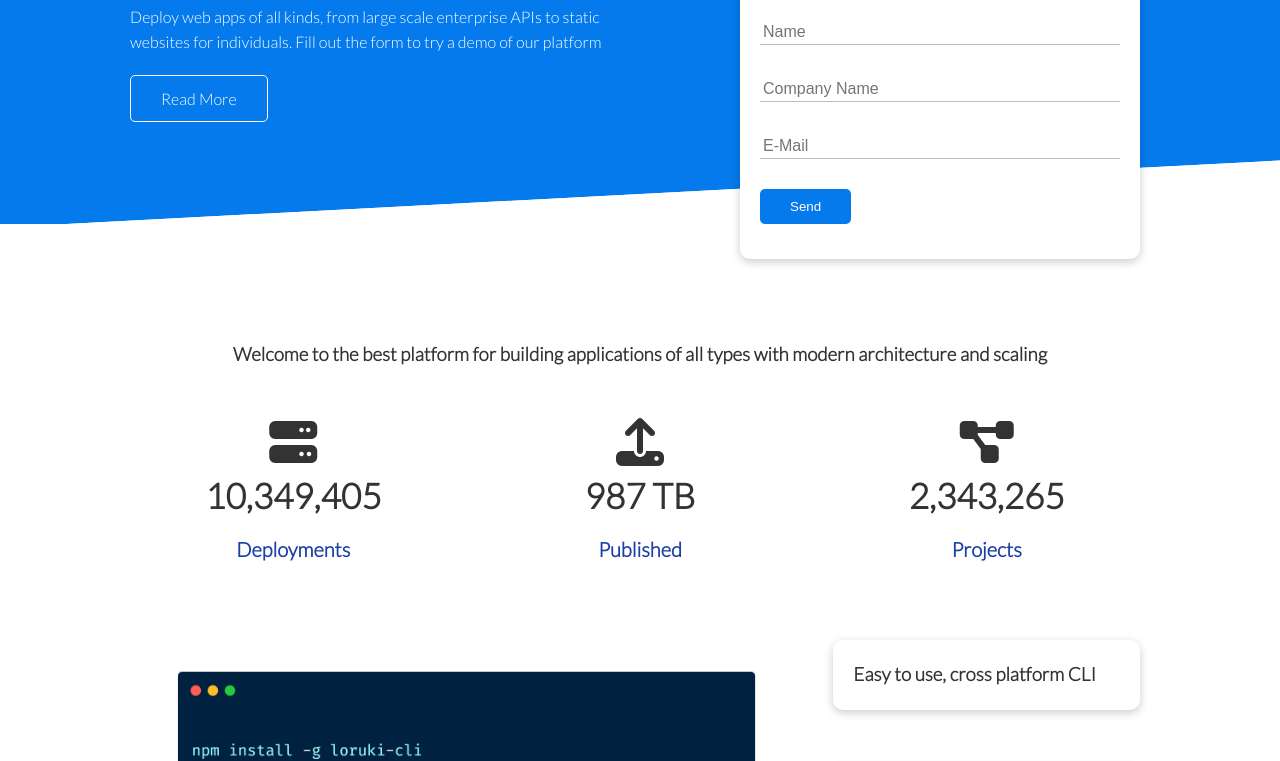
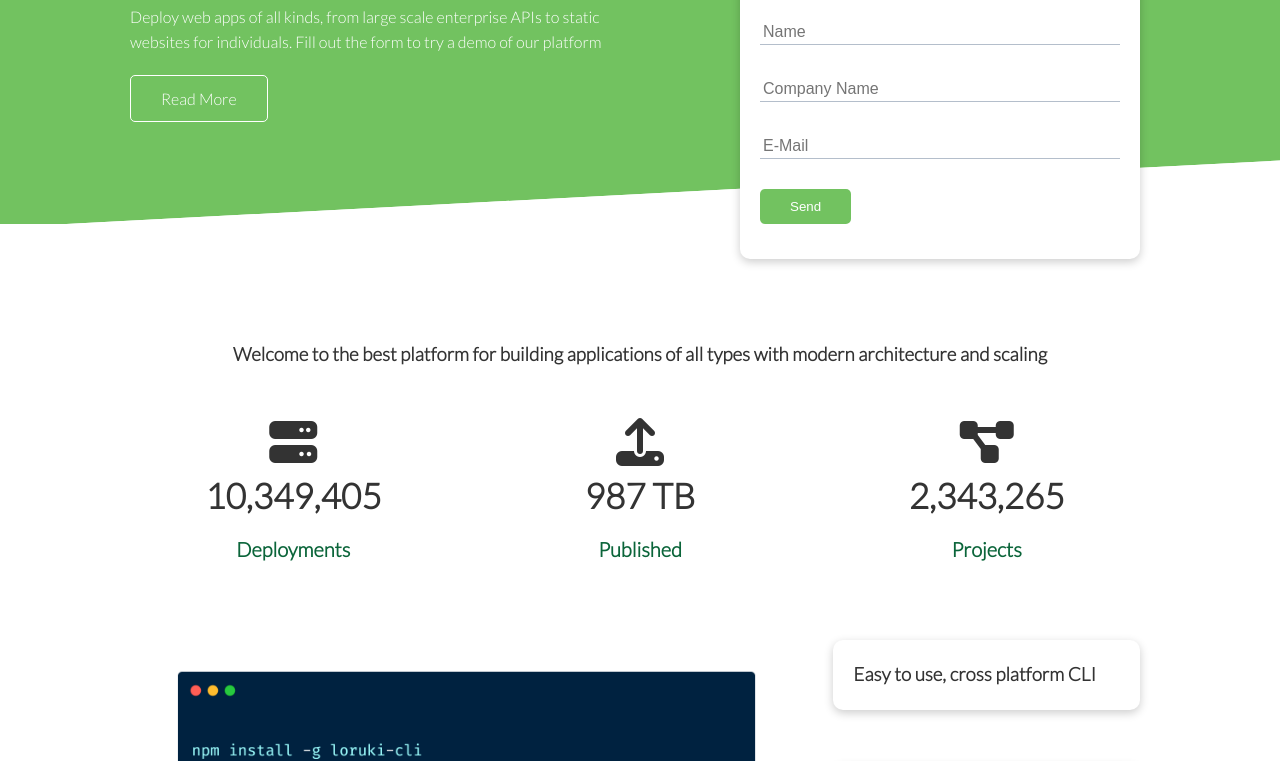
Before and after one commit to DG-Lev/cloudio-website, a plain HTML site: page index.html in a window 1280 px wide. Shown: the part 246-1007 px from the top of the page. Drawn offline with Linux system fonts and the light colour scheme.

Commit message:
Initial Commit

```diff
--- a/style.css
+++ b/style.css
@@ -1,9 +1,9 @@
 @import url('https://fonts.googleapis.com/css2?family=Lato:wght@300&display=swap');
 
 :root {
-  --primary-color: #047aed;
-  --secondary-color: #1c3fa8;
-  --dark-color: #002240;
+  --primary-color: #72c260;
+  --secondary-color: #0b653a;
+  --dark-color: #408336;
   --light-color: #f4f4f4;
   --success-color: #28a745;
   --warning-color: #ffc107;
```
